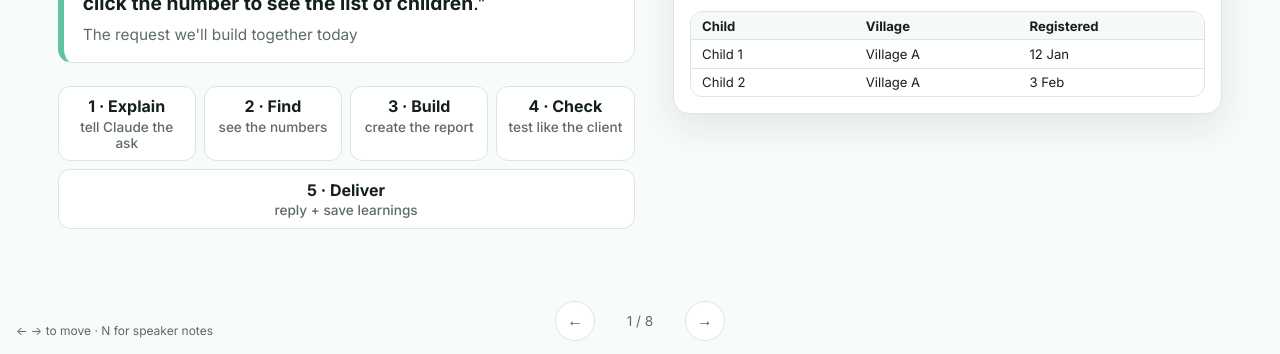
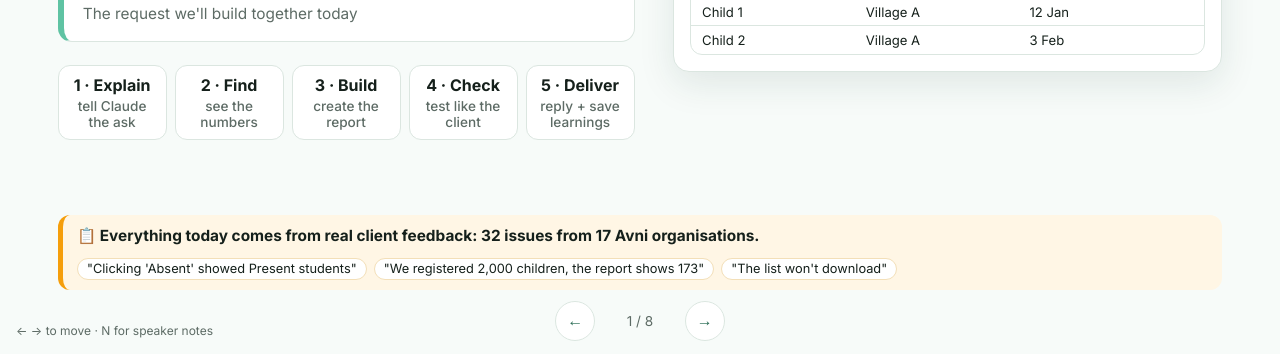
Before and after one commit to siddharthr29/reporting-skills-avni, a plain HTML site: page docs/index.html in a window 1280 px wide. Shown: the part 446-800 px from the top of the page. Drawn offline with Linux system fonts and the light colour scheme.

Commit message:
Client feedback lessons: 32 real client issues from 17 orgs + our own mistakes, and the rule each created
- playbooks/client-feedback-lessons.md
- README, AGENTS.md, START-HERE and deck slide 1: everything comes from real client feedback and requirements

```diff
--- a/docs/index.html
+++ b/docs/index.html
@@ -58,10 +58,15 @@ ul.plain li{padding:.35em 0 .35em 2rem;position:relative}
 ul.plain li::before{content:"☐";position:absolute;left:0;color:var(--g2);font-size:1.25em;line-height:1.1}
 /* title slide */
 .hero{display:grid;grid-template-columns:1.05fr 1fr;gap:3vw;align-items:center;margin-block:auto}
+.hero h1{font-size:clamp(1.9rem,3.6vw,3.3rem)}
 .quote{background:#fff;border:1px solid var(--line);border-left:6px solid var(--g1);border-radius:14px;padding:1rem 1.2rem;font-size:clamp(1.05rem,1.5vw,1.3rem);line-height:1.45}
 .quote small{display:block;color:var(--muted);font-size:.8em;margin-top:.4rem}
 .journey{display:flex;gap:.5rem;flex-wrap:wrap;margin-top:1.4rem}
-.journey div{flex:1;min-width:110px;background:#fff;border:1px solid var(--line);border-radius:12px;padding:.6rem .7rem;text-align:center;font-weight:700}
+.journey div{flex:1;min-width:88px;background:#fff;border:1px solid var(--line);border-radius:12px;padding:.6rem .7rem;text-align:center;font-weight:700}
+.real{margin-top:1.2vh;display:flex;gap:.8rem;align-items:center;flex-wrap:wrap;background:var(--amberl);border-left:5px solid #f59e0b;border-radius:12px;padding:.65rem .9rem}
+.real b.h{font-size:clamp(.95rem,1.2vw,1.1rem)}
+.real .fb{display:flex;gap:.45rem;flex-wrap:wrap}
+.real .fb span{background:#fff;border:1px solid #f3dfb8;border-radius:999px;padding:.2em .7em;font-size:clamp(.78rem,1vw,.9rem)}
 .journey div span{display:block;font-weight:500;color:var(--muted);font-size:.85rem;margin-top:.15rem}
 /* dashboard mock */
 .mock{background:#fff;border:1px solid var(--line);border-radius:16px;box-shadow:0 12px 36px rgba(20,60,45,.10);overflow:hidden}
@@ -130,6 +135,7 @@ body.show-notes .slide.active .notes{display:block}
         <div>4 · Check<span>test like the client</span></div>
         <div>5 · Deliver<span>reply + save learnings</span></div>
       </div>
+
     </div>
     <div class="mock" aria-label="What the finished report looks like">
       <div class="bar"><i></i><i></i><i></i>&nbsp;Children by village · Metabase</div>
@@ -150,7 +156,9 @@ body.show-notes .slide.active .notes{display:block}
       </div>
     </div>
   </div>
-  <aside class="notes">Set expectations: nobody needs to know SQL today. The skill is asking Claude clearly and checking its work. The finished report on the right is our goal. Keep coming back to it.</aside>
+  <div class="real"><b class="h">📋 Everything today comes from real client feedback: 32 issues from 17 Avni organisations.</b>
+        <div class="fb"><span>"Clicking 'Absent' showed Present students"</span><span>"We registered 2,000 children, the report shows 173"</span><span>"The list won't download"</span></div></div>
+  <aside class="notes">Stress: none of this is theory. Every step and check exists because a client reported that exact problem (see playbooks/client-feedback-lessons.md). Set expectations: nobody needs to know SQL today. The skill is asking Claude clearly and checking its work. The finished report on the right is our goal. Keep coming back to it.</aside>
 </section>
 
 <!-- 2 · How it works -->
```
Also changed, not shown: 6 other files.
